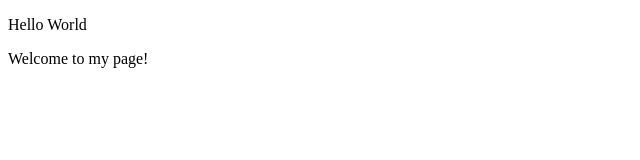
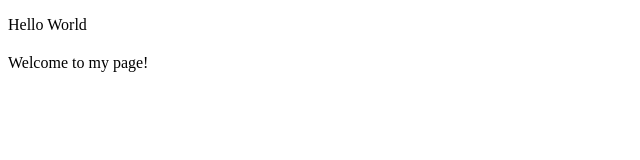
Before and after one commit to Sternosaur/webclass-demo, a plain HTML site: page index.html in a window 1280 px wide. Shown: the full height of the page, 0-640 px from the left. Drawn offline with Linux system fonts and the light colour scheme.

Commit message:
Update index.html
testing adding spacing

```diff
--- a/index.html
+++ b/index.html
@@ -1,9 +1,17 @@
 <!DOCTYPE html>
 <html lang="en">
-<html>
-	<title>Randall Stern</title>
-	<body>
-		<p>Hello World</p>
-		<p>Welcome to my page!</p>
-	</body>
+<head>
+    <meta charset="UTF-8">
+    <meta name="viewport" content="width=device-width, initial-scale=1.0">
+    <title>Randall Stern</title>
+    <style>
+        p {
+            margin-bottom: 20px; /* Adjust the value to control the spacing */
+        }
+    </style>
+</head>
+<body>
+    <p>Hello World</p>
+    <p>Welcome to my page!</p>
+</body>
 </html>
```
